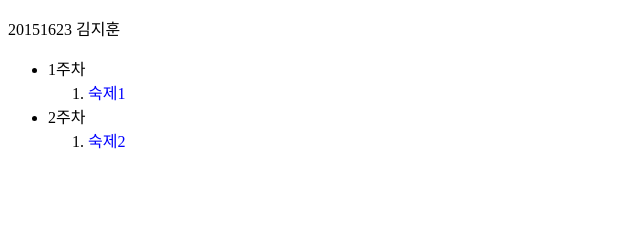
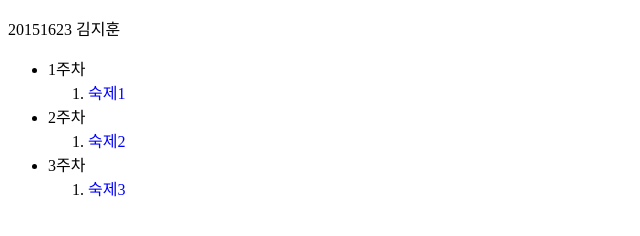
Before and after one commit to gns74563/github.io, a plain HTML site: page index.html in a window 1280 px wide. Shown: the whole page, without its empty margins (0-640 px from the left). Drawn offline with nearby package versions, Linux system fonts and the light colour scheme.

Commit message:
Update index.html

```diff
--- a/index.html
+++ b/index.html
@@ -22,6 +22,10 @@
 				<ol type ="2">
 				<li><a href="./2-1.html"  target="_blank">숙제2</a></li>
 				</ol>
+				<li id="3">3주차
+				<ol type ="3">
+				<li><a href="./3.html"  target="_blank">숙제3</a></li>
+				</ol>
 			</ul>
 		</section>
 	</body>
```
